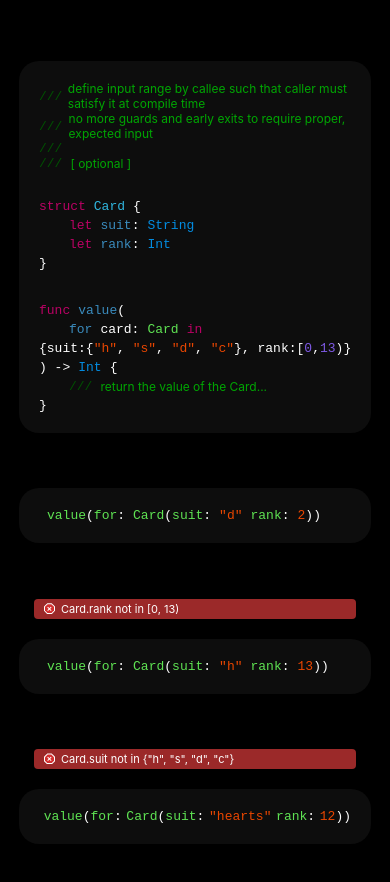
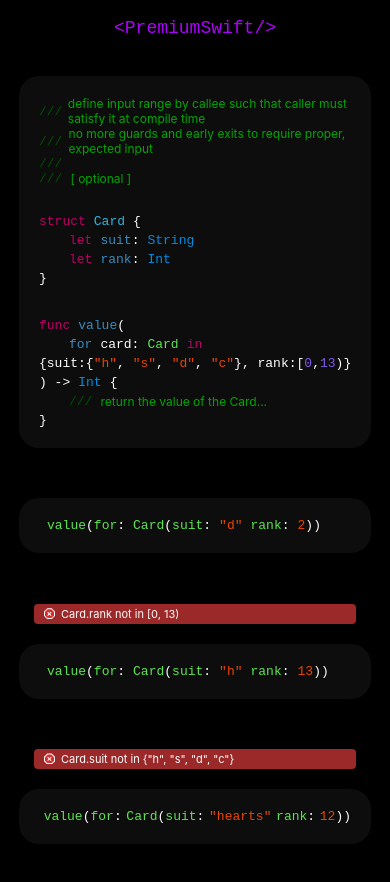
Before and after one commit to bmeikle56/premium-swift, a React (Create React App) app: page / in a window 390 px wide. Shown: the top 882 px of the page. Before the commit the page ends 844 px from the top, so only its background shows below. Built offline with nearby package versions, Linux system fonts and the light colour scheme.

Commit message:
Style title and padding

```diff
--- a/src/App.css
+++ b/src/App.css
@@ -12,7 +12,17 @@ code {
   font-family: source-code-pro, Menlo, Monaco, Consolas, 'Courier New',
     monospace;
 }
+#title {
+  font-size: 32px;
+  color: rgb(174, 0, 255);
+}
+
+#main-div {
+  padding-bottom: 80px;
+}
 
 @media (max-width: 600px) {
-
+  #title {
+    font-size: 18px;
+  }
 }
--- a/src/pages/home.js
+++ b/src/pages/home.js
@@ -85,6 +85,7 @@ function Home() {
     initial={{ opacity: 0 }}
     animate={{ opacity: 1 }}
     transition={{ delay: 0.8, duration: 1 }}
+    id='main-div'
     >
       <div style={{display: 'flex', justifyContent: 'center', alignItems:'center', flexDirection: 'column', maxWidth: '550px', width: '80vw', height: '100vh', gap: 20, whiteSpace: 'pre-wrap'}}>
       <Title/>
```
